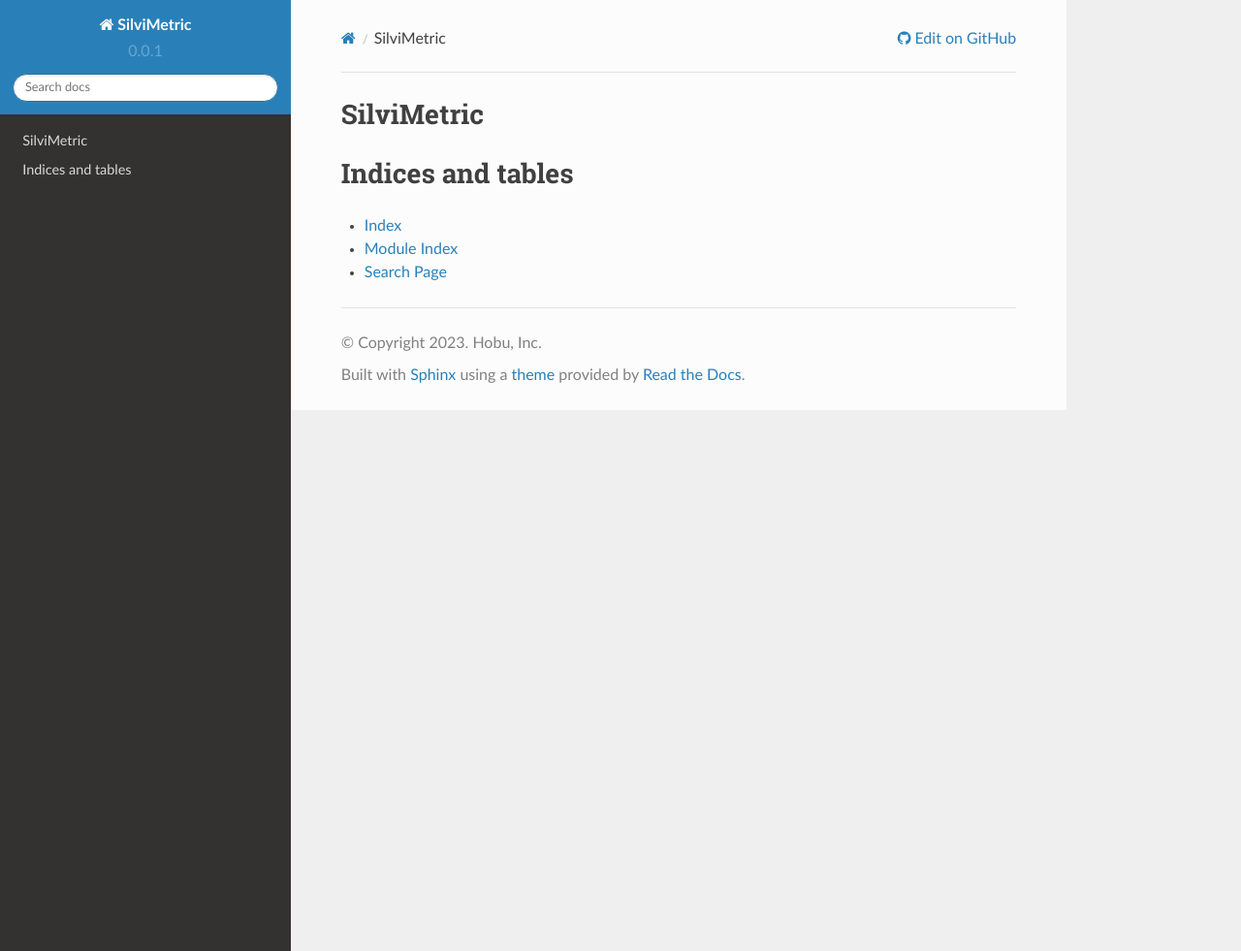
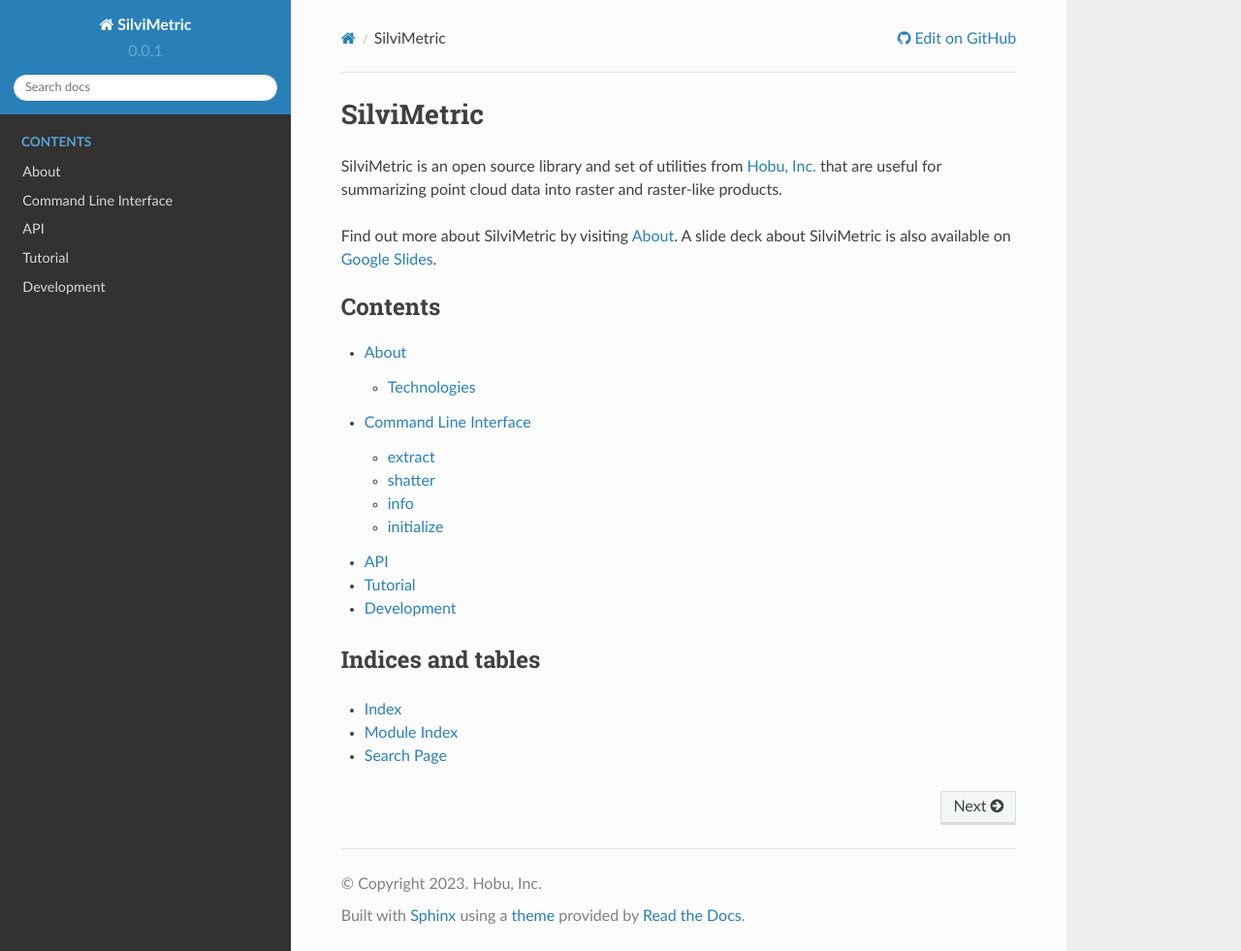
Before and after one commit to hobuinc/silvimetric, a Sphinx documentation site: the page built from docs/source/index.rst, in a window 1280 px wide and 981 px high. Shown: the whole window at 97% size. Built offline with Sphinx 7.4.7 and the Read the Docs theme 2.0.0, drawn with Linux system fonts in a browser that asks for light colours.

Commit message:
Docs
commit c83d499cc69f4c5c0032f19341b057d884489eaa
Author: Howard Butler <hobu.inc@gmail.com>
Date:   Thu Dec 21 14:32:59 2023 -0600

    a bunch of docs

```diff
--- /dev/null
+++ b/docs/source/cli/index.rst
@@ -0,0 +1,14 @@
+.. _cli:
+
+================================================================================
+Command Line Interface
+================================================================================
+
+.. toctree::
+   :maxdepth: 2
+   :caption: Commands
+
+   extract
+   shatter
+   info
+   initialize
--- a/docs/source/conf.py
+++ b/docs/source/conf.py
@@ -70,3 +70,8 @@
 
 
 pygments_style = 'sphinx'
+
+extensions = [
+   'sphinx.ext.autodoc',
+   'sphinx.ext.autosummary',
+]
--- a/docs/source/index.rst
+++ b/docs/source/index.rst
@@ -3,13 +3,30 @@
    You can adapt this file completely to your liking, but it should at least
    contain the root `toctree` directive.
 
+================================================================================
 SilviMetric
-=======================================
+================================================================================
+
+SilviMetric is an open source library and set of utilities from
+`Hobu, Inc. <https://hobu.co>`__ that are useful for summarizing point cloud
+data into raster and raster-like products.
+
+Find out more about SilviMetric by visiting :ref:`about`. A slide deck about
+SilviMetric is also available on `Google Slides <https://docs.google.com/presentation/d/1E561EgWwLgN5R9P0LBxuI1r7kG155u8E6-MOWpkycSM/edit?usp=sharing>`__.
 
 .. toctree::
    :maxdepth: 2
-   :caption: Contents:
+   :caption: Contents
 
+   about
+   cli/index
+   api
+   Tutorial <tutorial>
+   development
+
+
+
+.. include:: substitutions.txt
 
 
 Indices and tables
--- /dev/null
+++ b/docs/source/substitutions.txt
@@ -0,0 +1,9 @@
+.. |HOBU| replace:: `Hobu, Inc. <https://hobu.co/>`__
+.. |PDAL| replace:: `PDAL <https://pdal.io/>`__
+.. |Python| replace:: `Python <https://python.org/>`__
+.. |SciPy| replace:: `SciPy <https://scipy.org/>`__
+.. |Dask| replace:: `Dask <https://www.dask.org/>`__
+.. |TileDB| replace:: `TileDB <https://tiledb.com/>`__
+.. |PROJ| replace:: `PROJ <http://proj.org/>`__
+.. |S3| replace:: `S3 <https://aws.amazon.com/pm/serv-s3/>`__
+.. |FUSION| replace:: `FUSION <http://forsys.sefs.uw.edu/fusion/fusionlatest.html>`__
```
Also changed, not shown: docs/source/about.rst (added, +39 -0 lines), docs/source/api.rst (added, +10 -0 lines), docs/source/cli/extract.rst (added, +31 -0 lines), docs/source/cli/info.rst (added, +28 -0 lines), docs/source/cli/initialize.rst (added, +34 -0 lines), docs/source/cli/shatter.rst (added, +33 -0 lines), docs/source/development.rst (added, +10 -0 lines), docs/source/tutorial.rst (added, +12 -0 lines).
